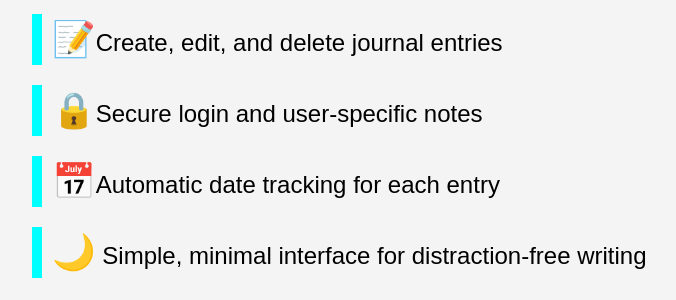
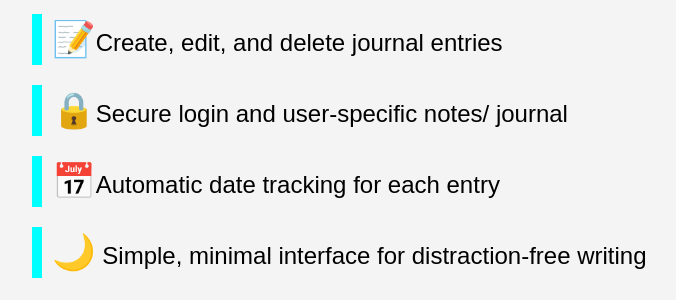
Before and after one commit to braverachacha/Bravera-Todo-App, a Flask app: page /about in a window 1280 px wide. Shown: the part 1224-1524 px from the top of the page, without its empty margins (183-859 px from the left). Run offline with Flask 3, Linux system fonts and the light colour scheme.

Commit message:
Update about.html
made alternative of notes with journal

```diff
--- a/web/templates/about.html
+++ b/web/templates/about.html
@@ -30,7 +30,7 @@
       <h2>Key Features</h2>
       <ul class="about-features">
         <li> <span>📝</span>Create, edit, and delete journal entries</li>
-        <li><span>🔒</span>Secure login and user-specific notes</li>
+        <li><span>🔒</span>Secure login and user-specific notes/ journal</li>
         <li><span>📅</span>Automatic date tracking for each entry</li>
         <li><span>🌙</span> Simple, minimal interface for distraction-free writing</li>
       </ul>
```
